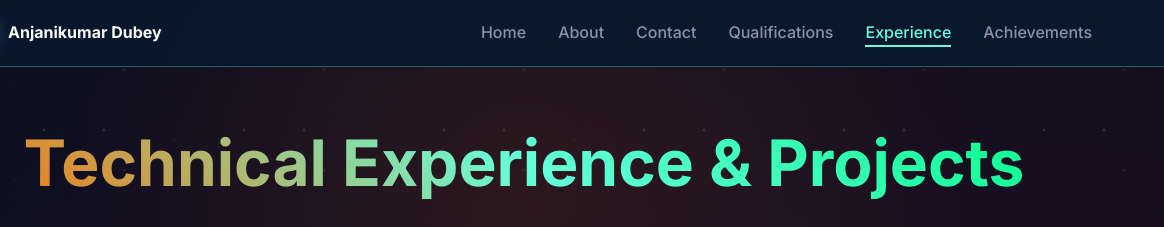
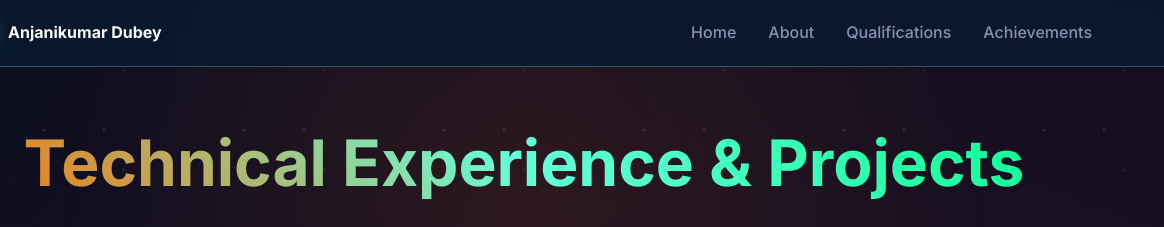
Before and after one commit to theanjanikumar10/Portfolio, a plain HTML site: page achievements.html in a window 1280 px wide. Shown: the top 227 px of the page, 116-1280 px from the left. Drawn offline with Linux system fonts and the light colour scheme.

Commit message:
Update achievements.html

```diff
--- a/achievements.html
+++ b/achievements.html
@@ -239,10 +239,8 @@
                 <ul class="nav-links" id="navMenuDesktop">
                     <li><a href="index.html">Home</a></li>
                     <li><a href="index.html#about">About</a></li>
-                    <li><a href="index.html#contact">Contact</a></li>
-                    <li><a href="qualifications.html">Qualifications</a></li>
-                    <li><a href="experience.html" class="active">Experience</a></li>
-                    <li><a href="achievements.html">Achievements</a></li>
+                    <li><a href="projects.html">Qualifications</a></li>
+                    <li><a href="nontech.html">Achievements</a></li>
                 </ul>
 
                 <!-- Mobile toggle -->
```
